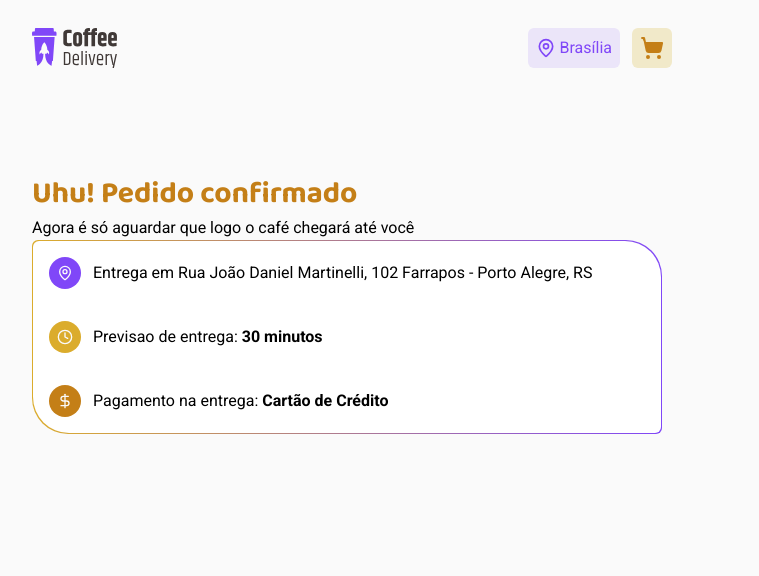
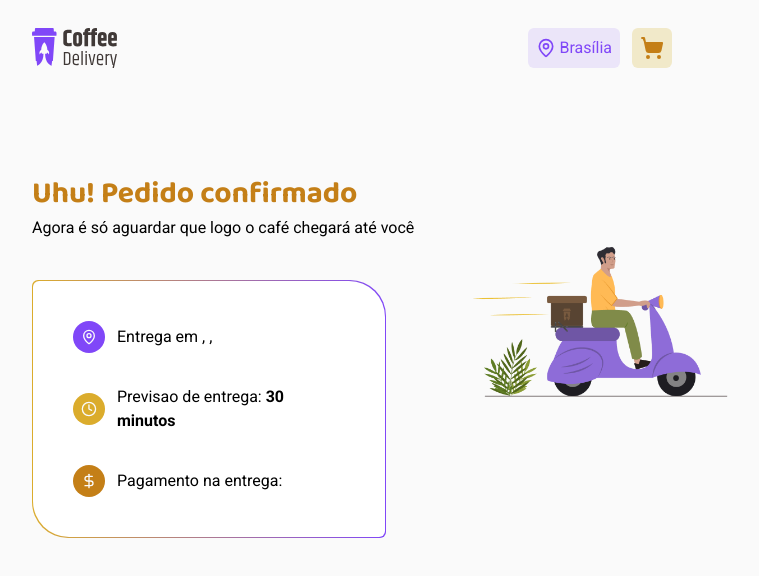
Before and after one commit to villarzz/coffeDelivery, a React (Vite) app in the folder coffeDelivery/: page /delivery in a window 1280 px wide. Shown: the top 576 px of the page, without its empty margins (288-1047 px from the left). Built offline with nearby package versions, Linux system fonts and the light colour scheme.

Commit message:
Refactor shopping cart and payment components

```diff
--- a/coffeDelivery/src/contexts/ShoppingCartContext.tsx
+++ b/coffeDelivery/src/contexts/ShoppingCartContext.tsx
@@ -6,13 +6,16 @@ interface ShoppingCartContextData {
   setShoppingCartCounter: (value: any) => void;
   coffes: Coffe[];
   setCoffes: (value: any) => void;
+  address:string,
+  setAddress:(value:any) => void;
 }
 
 export const ShoppingCartContext = createContext({} as ShoppingCartContextData);
 
 export function ShoppingCartProvider({ children }: { children: ReactNode }) {
+  const [coffes, setCoffes] = useState<Coffe[]>([]);
+  const [address, setAddress] = useState<string>("");
   const [shoppingCartCounter, setShoppingCartCounter] = useState<number>(0);
-  const [coffes, setCoffes] = useState<Coffe[]>([]);
 
   return (
     <ShoppingCartContext.Provider
@@ -21,6 +24,8 @@ export function ShoppingCartProvider({ children }: { children: ReactNode }) {
         setShoppingCartCounter,
         coffes,
         setCoffes,
+        address,
+        setAddress
       }}>
       {children}
     </ShoppingCartContext.Provider>
--- a/coffeDelivery/src/pages/Checkout/components/Payment.tsx
+++ b/coffeDelivery/src/pages/Checkout/components/Payment.tsx
@@ -22,60 +22,60 @@ export function Payment() {
       </div>
       <div className="flex items-start mt-6">
         <button
-          onClick={() => handleButtonClick("credit")}
+          onClick={() => handleButtonClick("Crédito")}
           className={`p-7 h-[38px] flex justify-start items-center gap-1 rounded-md ml-5 ${
-            selectedButton === "credit"
+            selectedButton === "Crédito"
               ? "bg-purple-100 border border-purple-600"
               : "bg-gray-200"
           }`}>
           <CreditCard
             className={`size-5 ${
-              selectedButton === "credit" ? "text-purple-600" : "text-coffe-300"
+              selectedButton === "Crédito" ? "text-purple-600" : "text-coffe-300"
             }`}
           />
           <p
             className={`whitespace-nowrap text-sm ${
-              selectedButton === "credit" ? "text-purple-600" : "text-coffe-700"
+              selectedButton === "Crédito" ? "text-purple-600" : "text-coffe-700"
             }`}>
             CARTÃO DE CRÉDITO
           </p>
         </button>
 
         <button
-          onClick={() => handleButtonClick("debit")}
+          onClick={() => handleButtonClick("Débito")}
           className={`p-7 h-[38px] flex justify-center items-center gap-1 rounded-md ml-5 ${
-            selectedButton === "debit"
+            selectedButton === "Débito"
               ? "bg-purple-100 border border-purple-600"
               : "bg-gray-200"
           }`}>
           <CreditCard
             className={`size-5 ${
-              selectedButton === "debit" ? "text-purple-600" : "text-coffe-300"
+              selectedButton === "Débito" ? "text-purple-600" : "text-coffe-300"
             }`}
           />
           <p
             className={`whitespace-nowrap text-sm ${
-              selectedButton === "debit" ? "text-purple-600" : "text-coffe-700"
+              selectedButton === "Débito" ? "text-purple-600" : "text-coffe-700"
             }`}>
             CARTÃO DE DÉBITO
           </p>
         </button>
 
         <button
-          onClick={() => handleButtonClick("cash")}
+          onClick={() => handleButtonClick("Dinheiro")}
           className={`p-7 h-[38px] flex justify-center items-center gap-1 rounded-md ml-5 ${
-            selectedButton === "cash"
+            selectedButton === "Dinheiro"
               ? "bg-purple-100 border border-purple-600"
               : "bg-gray-200"
           }`}>
           <CircleDollarSign
             className={`size-5 ${
-              selectedButton === "cash" ? "text-purple-600" : "text-coffe-300"
+              selectedButton === "Dinheiro" ? "text-purple-600" : "text-coffe-300"
             }`}
           />
           <p
             className={`whitespace-nowrap text-sm ${
-              selectedButton === "cash" ? "text-purple-600" : "text-coffe-700"
+              selectedButton === "Dinheiro" ? "text-purple-600" : "text-coffe-700"
             }`}>
             DINHEIRO
           </p>
--- a/coffeDelivery/src/pages/DeliveryInfo/index.tsx
+++ b/coffeDelivery/src/pages/DeliveryInfo/index.tsx
@@ -1,10 +1,34 @@
+import img from "../../assets/Illustration.png";
+import { Header } from "../../components/Header";
+import { useContext, useEffect, useState } from "react";
 import { Clock, DollarSign, MapPin } from "lucide-react";
-import { Header } from "../../components/Header";
+import { ShoppingCartContext } from "../../contexts/ShoppingCartContext";
 
 export function DeliveryInfo() {
+  const [endereco, setEndereco] = useState<string>("");
+  const [paymentMethod, setpaymentMethod] = useState<string>("");
+  const { setShoppingCartCounter,setCoffes } = useContext(ShoppingCartContext);
+
+  useEffect(() => {
+    const rua = localStorage.getItem("rua") || "";
+    const numero = localStorage.getItem("numero") || "";
+    const uf = localStorage.getItem("uf") || "";
+
+    const enderecoCompleto = `${rua}, ${numero}, ${uf}`;
+
+    setEndereco(enderecoCompleto);
+    setpaymentMethod(localStorage.getItem("payment") || "");
+  }, []);
+
+  useEffect(()=>{
+    setShoppingCartCounter(0);
+    setCoffes([]);
+  },[])
+
   return (
     <div>
       <Header />
+      <div className="flex">
         <div className="mx-[320px] mt-[80px]">
           <h1 className="text-3xl text-coffe-500 font-bold">
             Uhu! Pedido confirmado
@@ -12,25 +36,28 @@ export function DeliveryInfo() {
           <p className="mt-1">
             Agora é só aguardar que logo o café chegará até você
           </p>
-        <div className="w-[630px] relative bg-gradient-to-r p-[1px] from-coffe-600 to-coffe-300 rounded-tr-[36px] rounded-tl-md rounded-bl-[36px] rounded-br-md">
-          <div className="flex items-center gap-3 bg-white p-4 rounded-tr-[36px] rounded-tl-md">
+          <div className="flex gap-20">
+            <div className="w-[630px] relative bg-gradient-to-r p-[1px] from-coffe-600 to-coffe-300 rounded-tr-[36px] rounded-tl-md rounded-bl-[36px] rounded-br-md mt-10">
+              <div className="flex items-center gap-3 bg-white p-4 rounded-tr-[36px] rounded-tl-md pt-10 px-10">
                 <MapPin className="p-2 size-8 text-coffe-100 bg-coffe-300 rounded-full" />
-            <p>
-              Entrega em Rua João Daniel Martinelli, 102 Farrapos - Porto
-              Alegre, RS
-            </p>
+                <p>Entrega em {endereco}</p>
               </div>
-          <div className="flex items-center gap-3 bg-white p-4 ">
+              <div className="flex items-center gap-3 bg-white p-4 px-10">
                 <Clock className="p-2 size-8 text-coffe-100 bg-coffe-600 rounded-full" />
                 <p>
                   Previsao de entrega: <strong>30 minutos</strong>
                 </p>
               </div>
-          <div className="flex items-center gap-3 bg-white p-4 rounded-bl-[36px] rounded-br-md">
+              <div className="flex items-center gap-3 bg-white p-4 rounded-bl-[36px] rounded-br-md pb-10 px-10">
                 <DollarSign className="p-2 size-8 text-coffe-100 bg-coffe-500 rounded-full" />
                 <p>
-              Pagamento na entrega: <strong>Cartão de Crédito</strong>
+                  Pagamento na entrega: <strong>{paymentMethod}</strong>
                 </p>
+              </div>
+            </div>
+            <div>
+              <img src={img} alt="" />
+            </div>
           </div>
         </div>
       </div>
--- a/coffeDelivery/src/pages/Home/index.tsx
+++ b/coffeDelivery/src/pages/Home/index.tsx
@@ -1,8 +1,18 @@
+import { useContext, useEffect } from "react";
 import { Intro } from "./components/intro";
 import { Header } from "../../components/Header";
 import { CoffeList } from "./components/CoffeList";
+import { ShoppingCartContext } from "../../contexts/ShoppingCartContext";
 
 export function Home() {
+  const { setShoppingCartCounter,setCoffes } = useContext(ShoppingCartContext);
+
+  useEffect(()=>{
+    localStorage.clear();
+    setShoppingCartCounter(0);
+    setCoffes([]);
+  },[])
+
   return (
     <div className="antialiased">
       <div>
```
Also changed, not shown: coffeDelivery/src/assets/Illustration.png (added). Lines whose indentation alone changed are shown as unchanged.
